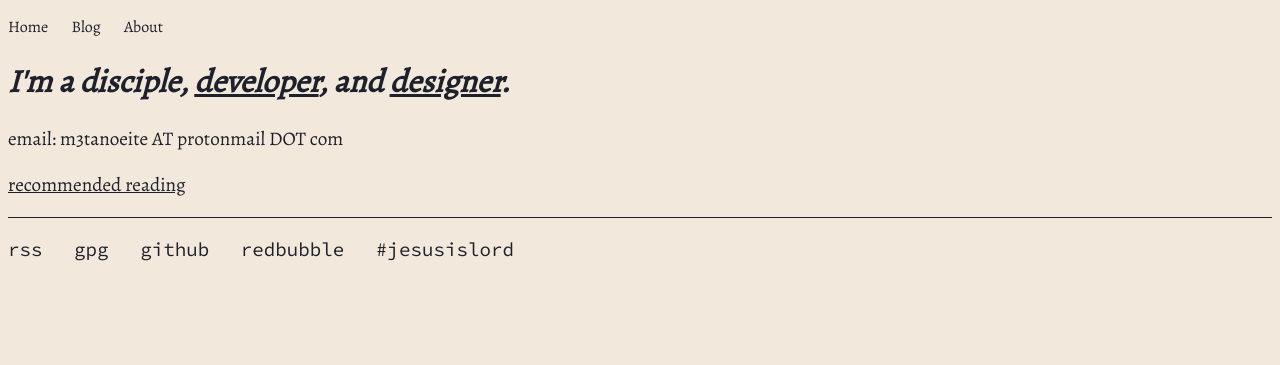
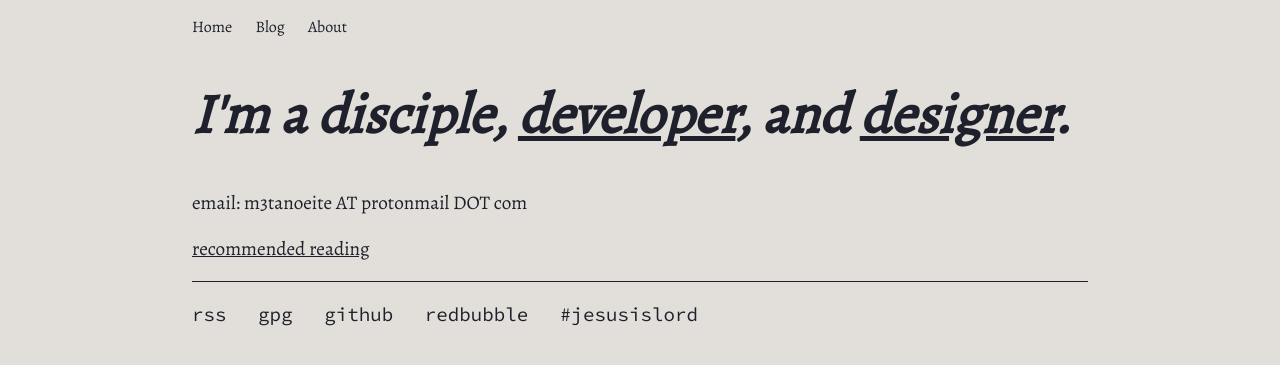
Before and after one commit to codyilardo/codyilardo.github.io, a Jekyll site: the page built from index.html, in a window 1280 px wide. Shown: the top 365 px of the page. Built offline with Jekyll 4.4.1, drawn with Linux system fonts in a browser that asks for light colours.

Commit message:
styling mods text............

```diff
--- a/css/main.css
+++ b/css/main.css
@@ -2,7 +2,7 @@
 @import url('https://fonts.googleapis.com/css2?family=Alegreya&display=swap');
 
 :root {
-    --bg: #F2E9DC;
+    --bg: #e2dfda;
     --accent: #407076;
     --text: #1E212B;
     --font: 'Alegreya';
@@ -12,14 +12,14 @@
 body {
     background-color: var(--bg);
     color: var(--text);
-    /* margin: 20% auto;
-    width: 68%; */
+    margin: auto;
+    width: 70%;
     font-family: var(--font);
 }
 
 .hero-text {
     font-family: var(--font);
-    /* font-size: 3.5em; */
+    font-size: 3.5rem;
     font-style: italic;
     font-weight: bold;
 }
@@ -87,6 +87,7 @@ p {
     font-size: 1.5em;
     color: var(--text);
 }
+
 footer {
     border-top: 1px solid var(--text);
     font-size: 1.2em;
@@ -105,3 +106,16 @@ ul.posts li {
     font-size: 1.4em;
 	width: 80%;
 }
+
+/* PHONE SCREEN CHANGES */
+@media only screen and (max-width: 600px) {
+
+    body {
+        font-size: 120%;
+        background-color: var(--bg);
+        color: var(--text);
+        margin: auto;
+        width: 90%;
+        font-family: var(--font);
+    }
+}
```
